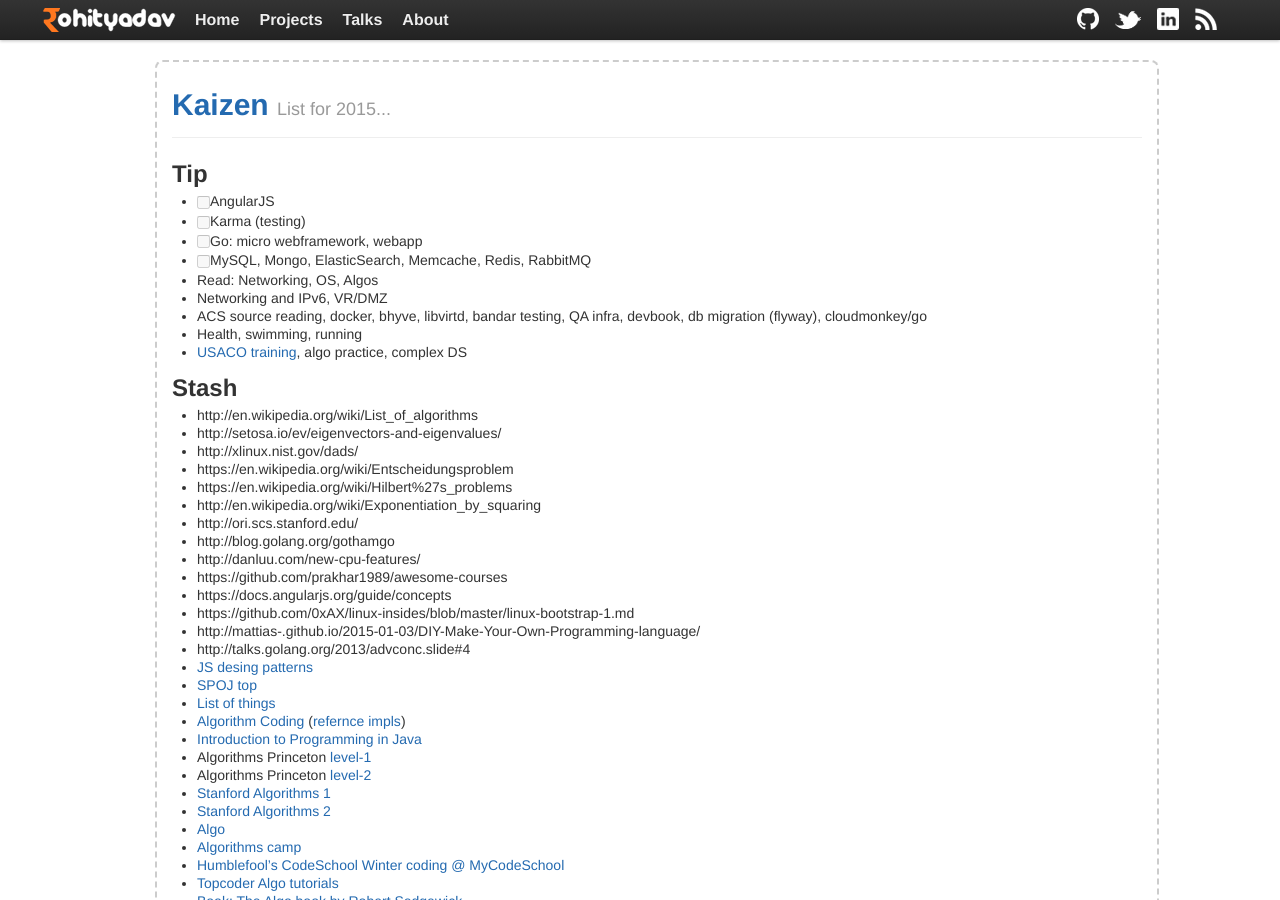
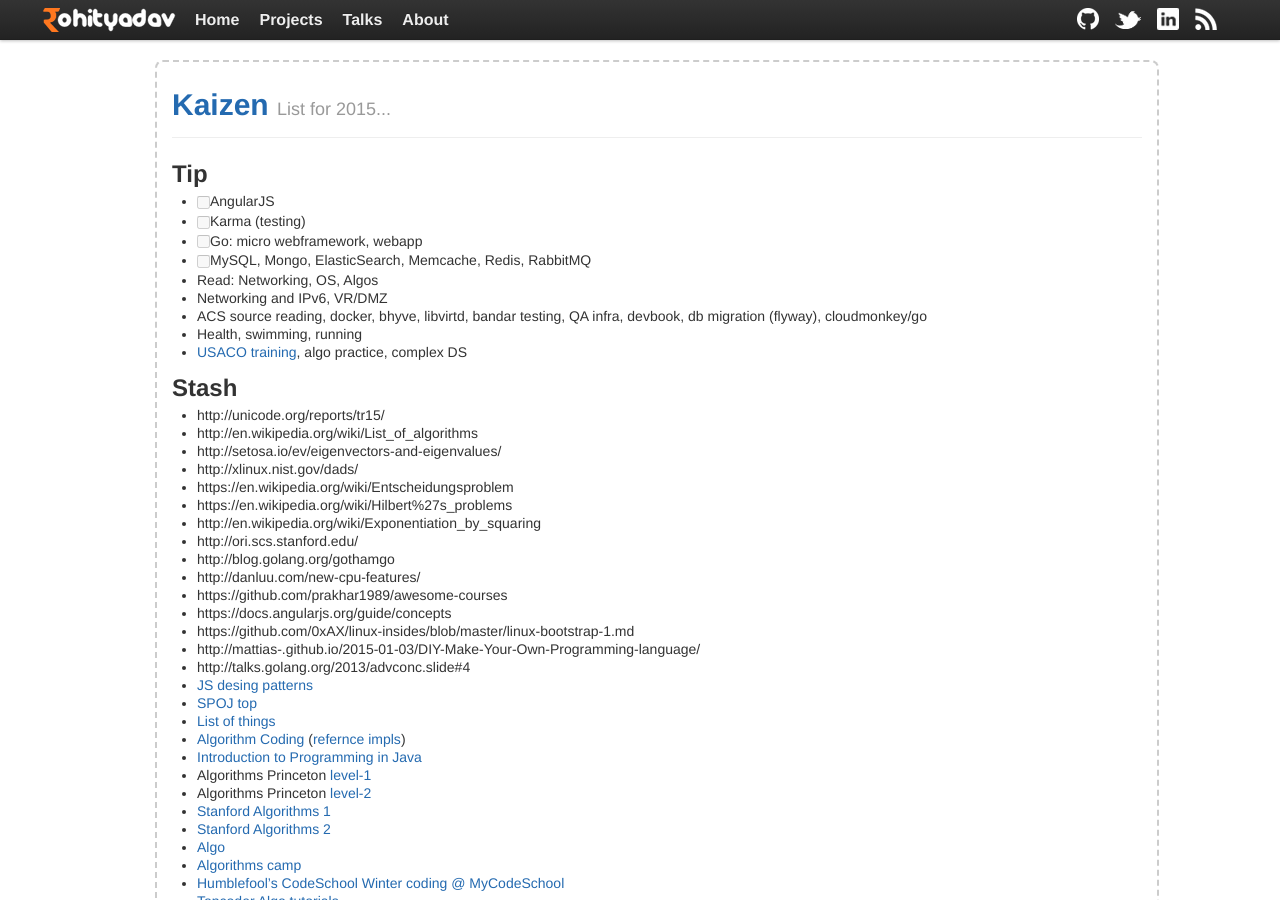
Before and after one commit to rohityadavcloud/rohityadavcloud.github.io, a Jekyll site: the page built from kaizen/index.markdown, in a window 1280 px wide and 900 px high. Built offline with Jekyll 4.4.1, drawn with Linux system fonts in a browser that asks for light colours; some of the changed lines change nothing that is shown.

Commit message:
ku
Signed-off-by: Rohit Yadav <rohit.yadav@shapeblue.com>

```diff
--- a/kaizen/index.markdown
+++ b/kaizen/index.markdown
@@ -18,6 +18,7 @@
 
 ## Stash
 
+- http://unicode.org/reports/tr15/
 - http://en.wikipedia.org/wiki/List_of_algorithms
 - http://setosa.io/ev/eigenvectors-and-eigenvalues/
 - http://xlinux.nist.gov/dads/
```
